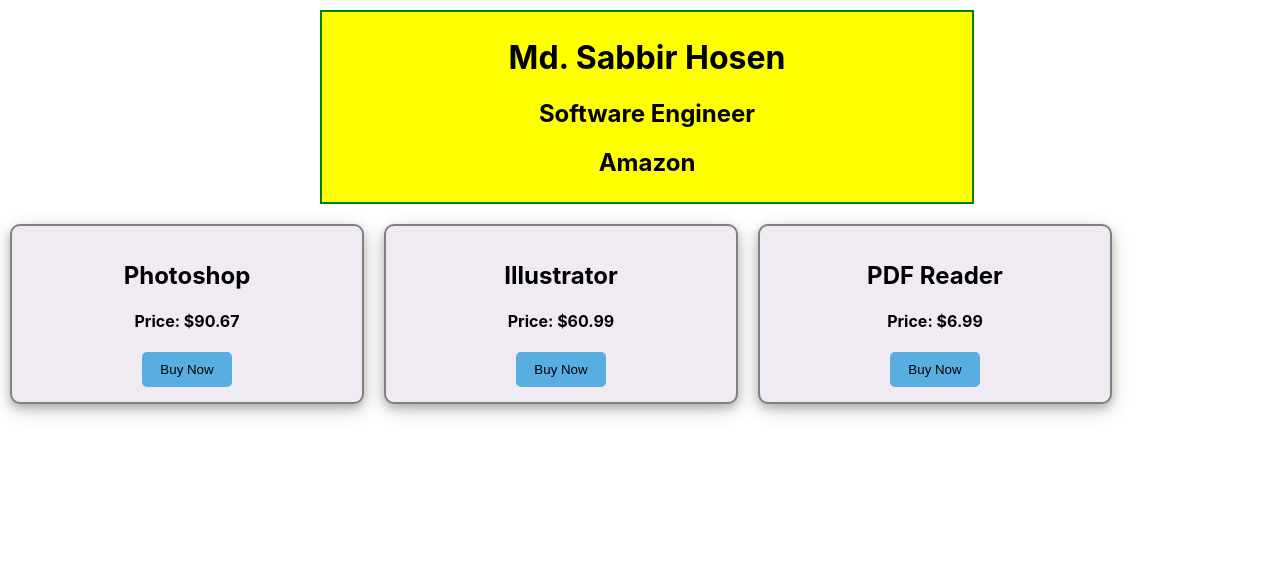
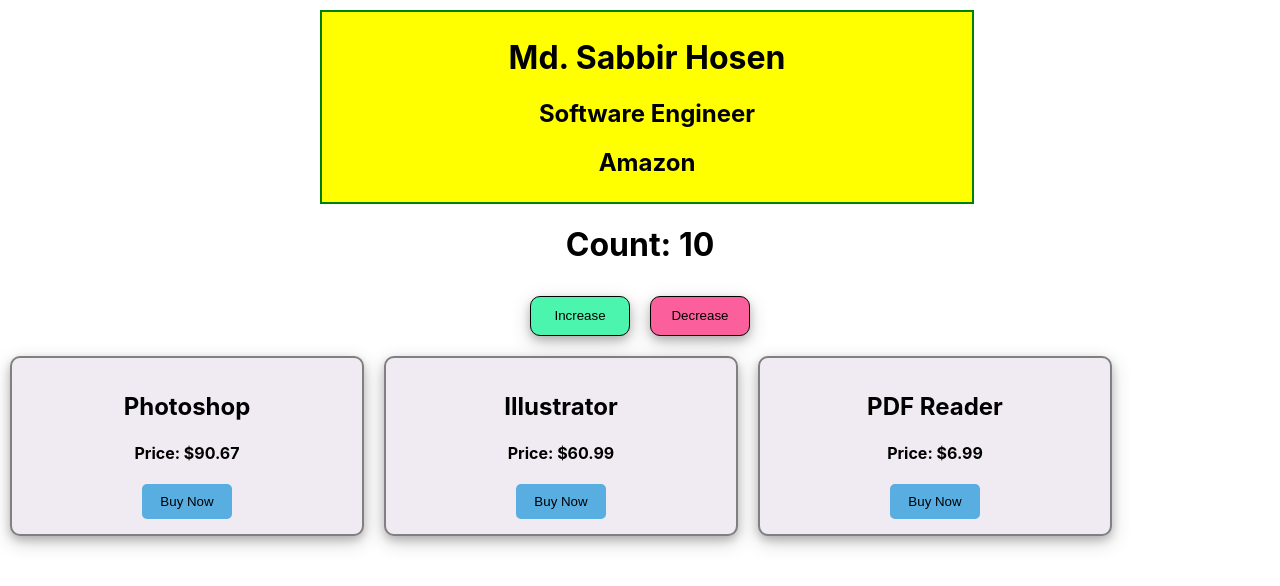
Before and after one commit to Sabbir-Asif/react-core-concepts, a React (Create React App) app: page / in a window 1280 px wide. Shown: the top 586 px of the page. Built offline with nearby package versions, Linux system fonts and the light colour scheme.

Commit message:
useSate dekhlam

```diff
--- a/src/App.js
+++ b/src/App.js
@@ -1,3 +1,4 @@
+import React, {useState} from 'react';
 import './App.css';
 
 function App() {
@@ -11,6 +12,7 @@ function App() {
   return (
     <div className="App">
       <Person name = "Md. Sabbir Hosen" job = "Software Engineer" company = "Amazon" ></Person>
+      <Counter></Counter>
       {
         products.map(product => <Products product = {product}></Products>)
       }
@@ -58,4 +60,38 @@ function Products(props) {
   )
 }
 
+function Counter () {
+  const [count, setCount] = useState(10);
+  let IncreaseButtonStyle = {
+    height: "40px",
+    width: "100px",
+    backgroundColor: "#4cf5ae",
+    color: "black",
+    margin: "10px",
+    padding: "5px",
+    border: "1px solid black",
+    borderRadius: "10px",
+    boxShadow: "0 4px 8px 0 rgba(0, 0, 0, 0.2), 0 6px 20px 0 rgba(0, 0, 0, 0.19)",
+  }
+
+  let DecreaseButtonStyle = {
+    height: "40px",
+    width: "100px",
+    backgroundColor: "#fc609c",
+    color: "black",
+    margin: "10px",
+    padding: "5px",
+    border: "1px solid black",
+    borderRadius: "10px",
+    boxShadow: "0 4px 8px 0 rgba(0, 0, 0, 0.2), 0 6px 20px 0 rgba(0, 0, 0, 0.19)",
+  }
+  return (
+    <div className="counter-container">
+      <h1>Count: {count} </h1>
+      <button className="increase-button" style = {IncreaseButtonStyle} onClick = {() => setCount(count + 1)}>Increase</button>
+      <button className="decrease-button" style = {DecreaseButtonStyle} onClick = {() => setCount(count - 1)}>Decrease</button>
+    </div>
+  );
+}
+
 export default App;
```
